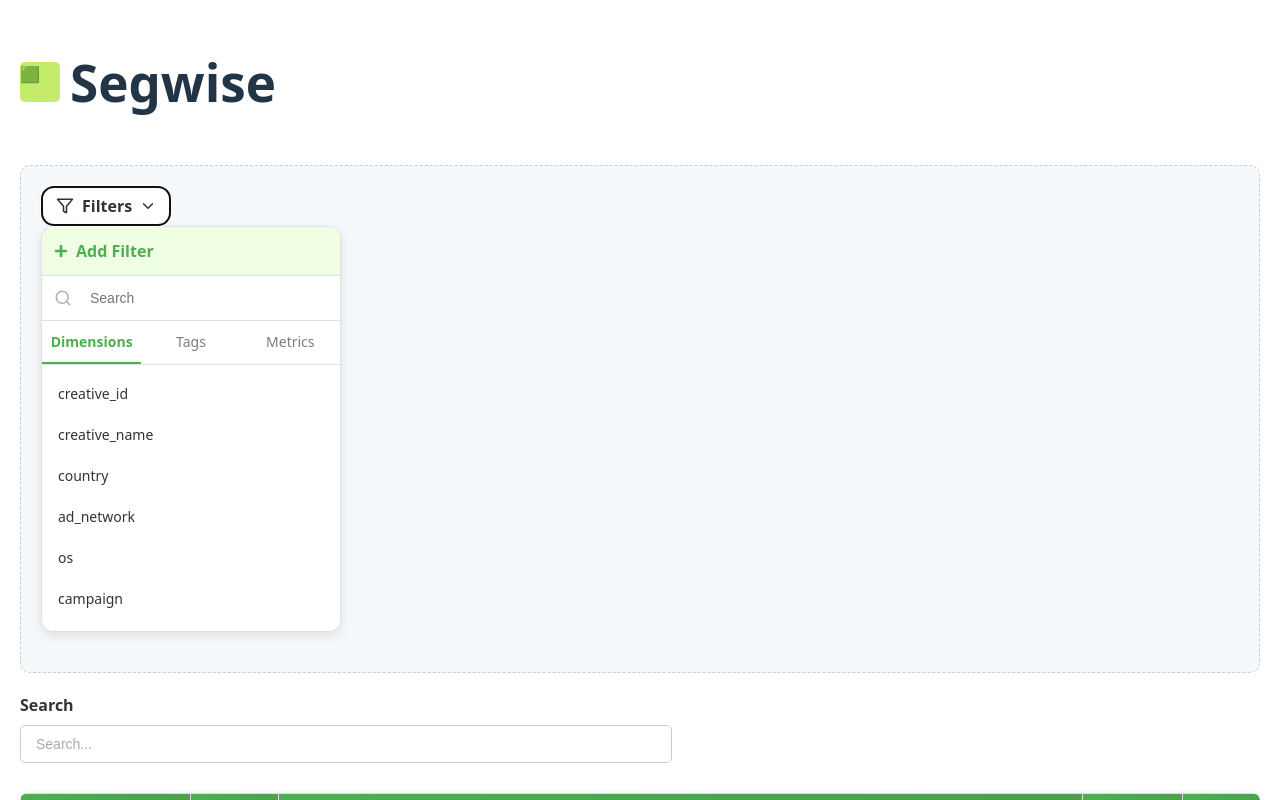
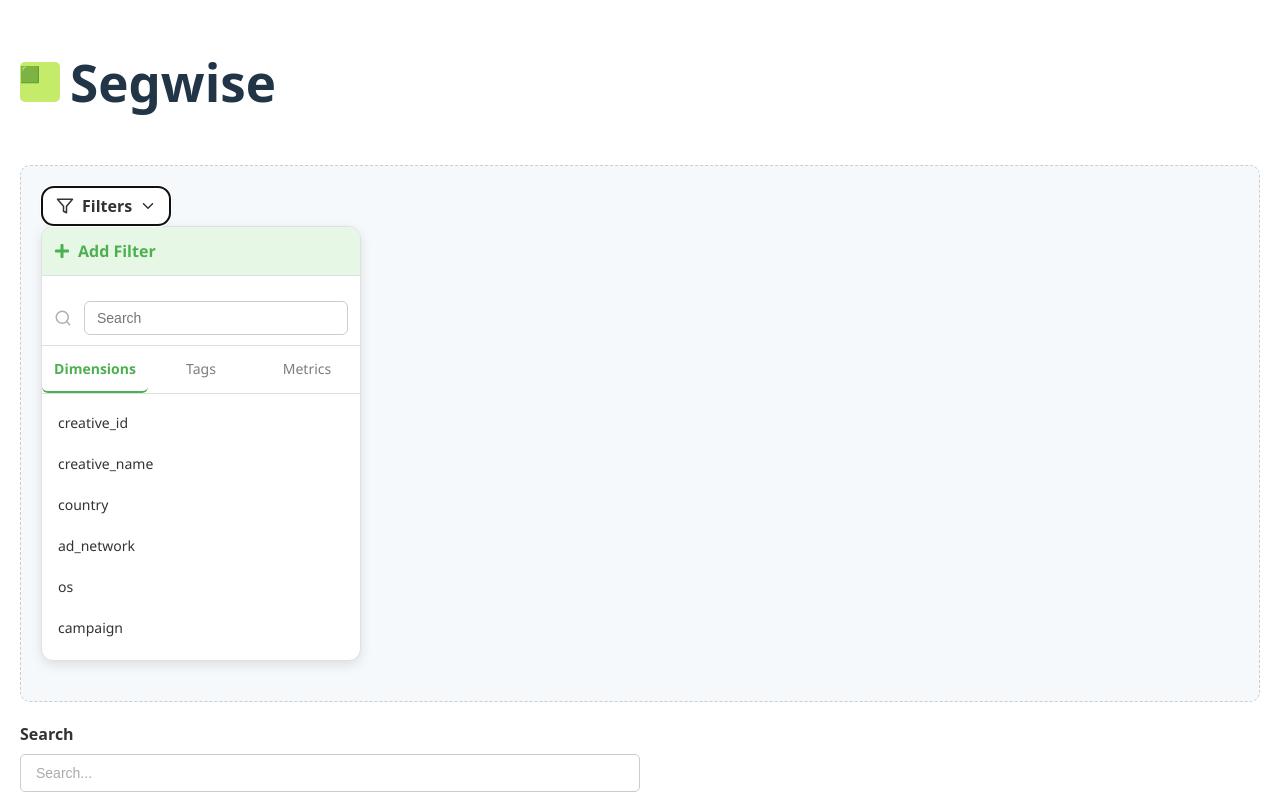
Before and after one commit to chandanschandu/Frontend-Engineer-Assignment-Segwise, a React (Vite) app: page / in a window 1280 px wide. Both pictures are taken after a click on the button "Filters". Shown: the top 800 px of the page. Built offline with nearby package versions, Linux system fonts and the light colour scheme; the HTML template or start-up script is replaced by a standard one.

Commit message:
Update FilterDropdown.module.css

```diff
--- a/src/components/Filter/FilterDropdown.module.css
+++ b/src/components/Filter/FilterDropdown.module.css
@@ -1,5 +1,6 @@
+/* General Styles */
 .dropdownContainer {
-        width: 300px;
+    width: 320px;
     background: white;
     border: 1px solid #e0e0e0;
     border-radius: 12px;
@@ -7,15 +8,17 @@
     box-shadow: 0px 4px 12px rgba(0, 0, 0, 0.1);
     display: flex;
     flex-direction: column;
-        box-sizing: border-box; /* Ensures padding is included in the width */
+    box-sizing: border-box;
+    font-family: 'Segoe UI', Tahoma, Geneva, Verdana, sans-serif; /* Business Font */
   }
 
   .addFilterBar {
-        background: #f0ffe4;
+    background: #e6f7e6;
     color: #4caf50;
     font-weight: bold;
     display: flex;
     align-items: center;
+    justify-content: flex-start;
     gap: 8px;
     padding: 12px;
     font-size: 16px;
@@ -23,13 +26,13 @@
   }
 
   .plusIcon {
-        font-size: 14px;
+    font-size: 16px;
   }
 
   .searchWrapper {
     display: flex;
     align-items: center;
-        padding: 8px 12px;
+    padding: 10px 12px;
     border-bottom: 1px solid #e0e0e0;
     background: #fff;
   }
@@ -41,18 +44,26 @@
 
   .searchInput {
     flex: 1;
-        margin-left: 8px;
-        padding: 6px 10px; /* Ensure enough padding */
-        border: none;
+    margin-left: 12px;
+    padding: 8px 12px;
+    border: 1px solid #ccc;
+    border-radius: 6px;
     outline: none;
     background: transparent;
     font-size: 14px;
     color: #333;
-        box-sizing: border-box; /* Includes padding inside width */
+    box-sizing: border-box;
+    transition: border-color 0.2s ease;
+    width: 100%; /* Ensures the search input stretches across the available space */
+  }
+
+  .searchInput:focus {
+    border-color: #4caf50;
   }
 
   .tabs {
     display: flex;
+    justify-content: space-between;
     background: #fff;
     border-bottom: 1px solid #e0e0e0;
   }
@@ -60,12 +71,13 @@
   .tab {
     flex: 1;
     text-align: center;
-        padding: 10px 0;
+    padding: 12px 0;
     font-weight: 500;
     cursor: pointer;
     font-size: 14px;
     color: #7d7d7d;
-        transition: all 0.2s;
+    transition: all 0.3s ease;
+    border-radius: 6px;
   }
 
   .tab:hover {
@@ -89,15 +101,71 @@
     cursor: pointer;
     font-size: 14px;
     color: #333;
-        transition: background-color 0.2s;
+    transition: background-color 0.2s ease;
   }
 
   .optionItem:hover {
-        background: #f8f8f8;
+    background-color: #f0f0f0;
   }
 
   .selectedItem {
-        background: #e8f5e9;
+    background-color: #e0f7e0;
+  }
+
+  .selectedFilters {
+    display: flex;
+    flex-wrap: wrap;
+    gap: 8px;
+    margin-top: 15px;
+  }
+
+  .filterCard {
+    display: flex;
+    align-items: center;
+    background: #f0f8f0;
+    padding: 6px 12px;
+    border-radius: 6px;
+    font-size: 14px;
+    color: #4caf50;
+    box-shadow: 0px 2px 4px rgba(0, 0, 0, 0.1);
+    justify-content: space-between;
+    min-width: 120px;
+  }
+
+  .filterType {
     font-weight: bold;
+    margin-right: 6px;
+  }
+
+  .filterField {
+    font-weight: normal;
+    color: #333;
+  }
+
+  .removeFilterBtn {
+    background: none;
+    border: none;
     color: #4caf50;
+    cursor: pointer;
+    font-weight: bold;
+    font-size: 16px;
+    padding: 0;
+    margin-left: 8px;
   }
+
+  /* Uniform Text Box Sizes */
+  input,
+  select {
+    width: 100%; /* Ensures all inputs and selects take the full available width */
+    padding: 8px 12px;
+    border: 1px solid #ccc;
+    border-radius: 6px;
+    font-size: 14px;
+    color: #333;
+    box-sizing: border-box;
+  }
+
+  input:focus,
+  select:focus {
+    border-color: #4caf50;
+  }
```
Lines whose indentation alone changed are shown as unchanged.
